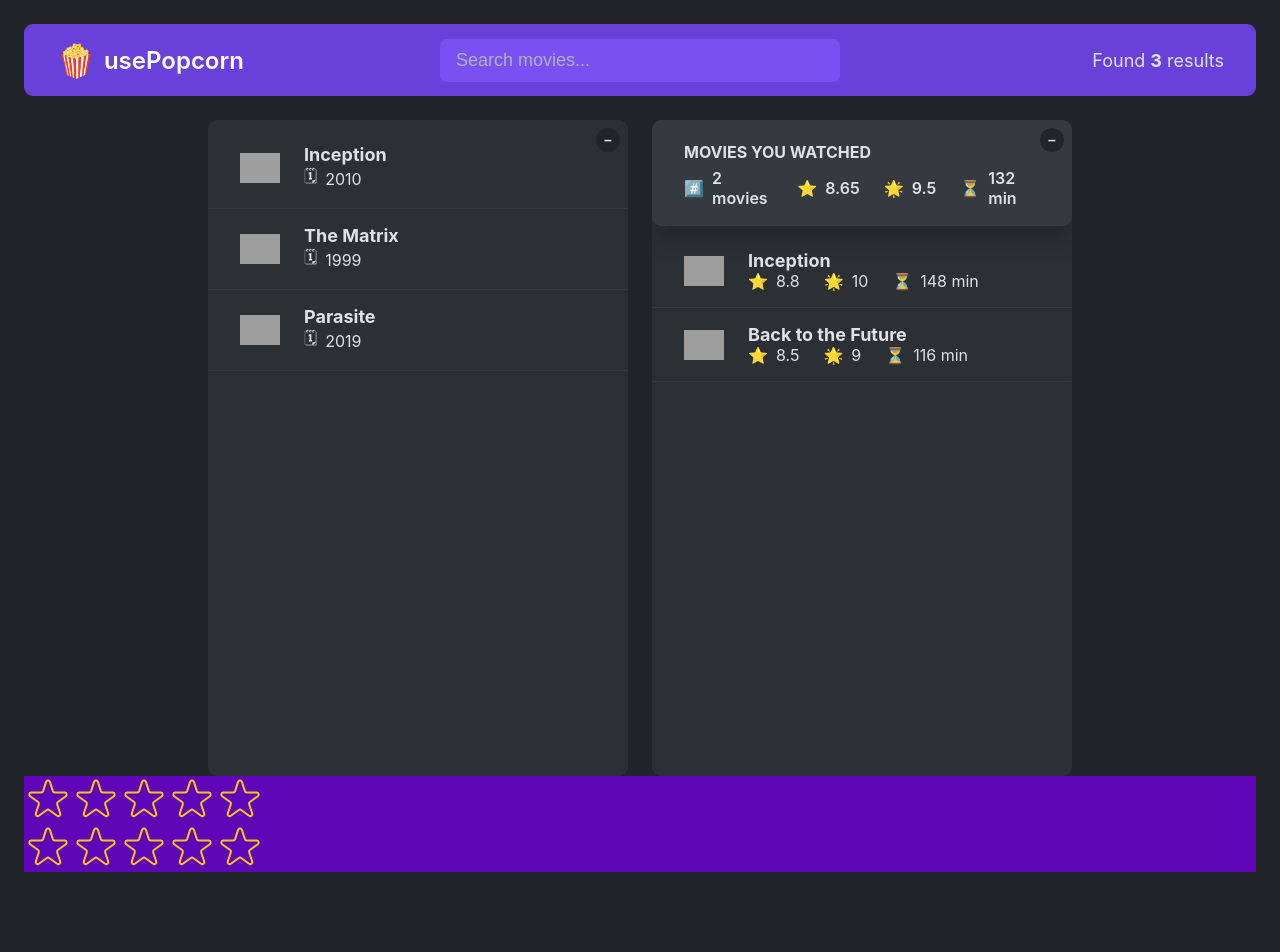
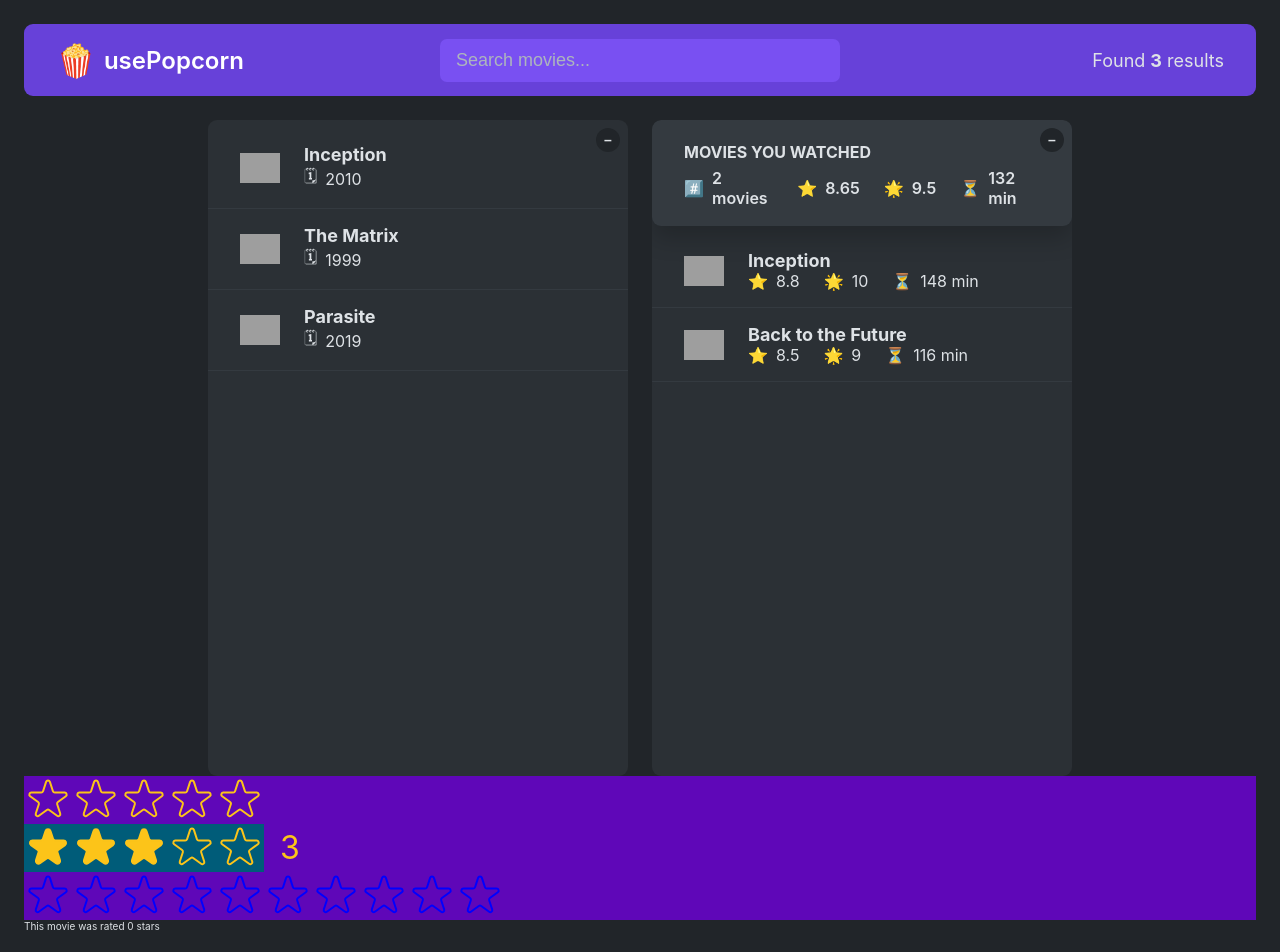
Before and after one commit to joelfuelling/react-movie-board, a React (Create React App) app: page / in a window 1280 px wide. Shown: the top 952 px of the page. Before the commit the page ends 896 px from the top, so only its background shows below. Built offline with nearby package versions, Linux system fonts and the light colour scheme; grey boxes are pictures that could not be loaded.

Commit message:
Created Test() component to demenonstrate creating new state for movieRating to dispaly the currently selected rating based on the

```diff
--- a/src/components/UI/starRating.js
+++ b/src/components/UI/starRating.js
@@ -13,12 +13,18 @@ const starContainerStyle = {
 };
 
 export default function StarRating({
+  /*
+  You've probably heard "you should never initialize state from props", as we're doing below with ratingDefault. However, this is only true if you want the state variable to stay in sync with the passed prop. Or, if you want the state value to update in case the prop value is updated, which is not the case here. We're using defaultRating essentially as Seed Data.
+  */
   maxRating = 5,
   color = "#fcc419",
   size = 48,
   className = "",
+  messages = [],
+  defaultRating = 0,
+  onSetRating,
 }) {
-  const [rating, setRating] = useState(0);
+  const [rating, setRating] = useState(defaultRating);
   const [tempRating, setTempRating] = useState(0);
 
   const textStyle = {
@@ -30,12 +36,13 @@ export default function StarRating({
 
   function handleRatingClick(rating) {
     setRating(rating);
+    onSetRating(rating);
   }
 
   return (
     <>
-      <div style={containerStyle} className={className}>
-        <div style={starContainerStyle}>
+      <div style={containerStyle}>
+        <div style={starContainerStyle} className={className}>
           {Array.from({ length: maxRating }, (cur, i) => (
             <Star
               key={i}
@@ -48,7 +55,12 @@ export default function StarRating({
             />
           ))}
         </div>
-        <p style={textStyle}>{tempRating || rating || ""}</p>
+        <p style={textStyle}>
+          {/* Only display messages if there are the same amount as the maxRating, else look for a tempRating, then a rating. */}
+          {messages.length === maxRating
+            ? messages[tempRating ? tempRating - 1 : rating - 1]
+            : tempRating || rating || ""}
+        </p>
       </div>
     </>
   );
--- a/src/index.css
+++ b/src/index.css
@@ -340,5 +340,5 @@ body {
 }
 
 .test {
-  color: red;
+  background-color: rgb(0, 92, 121);
 }
--- a/src/index.js
+++ b/src/index.js
@@ -1,8 +1,22 @@
+import { useState } from "react";
 import React from "react";
 import ReactDOM from "react-dom/client";
 import "./index.css";
 import App from "./App";
 import StarRating from "./components/UI/starRating";
+
+// temporary test
+function Test() {
+  const [movieRating, setMovieRating] = useState(0);
+  return (
+    <>
+      <div>
+        <StarRating color="blue" maxRating={10} onSetRating={setMovieRating} />
+        <p>This movie was rated {movieRating} stars</p>
+      </div>
+    </>
+  );
+}
 
 const root = ReactDOM.createRoot(document.getElementById("root"));
 root.render(
@@ -12,6 +26,8 @@ root.render(
       maxRating={5}
       messages={["Terrible", "Bad", "OK", "Good", "Great"]}
     />
-    <StarRating className="test" />
+    <StarRating className="test" defaultRating={3} />
+
+    <Test />
   </React.StrictMode>
 );
```
Also changed, not shown: 1 other file (tests, documents, lock files or other folders).
